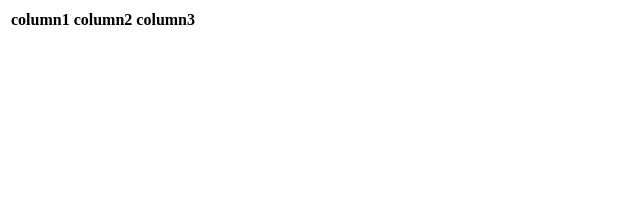
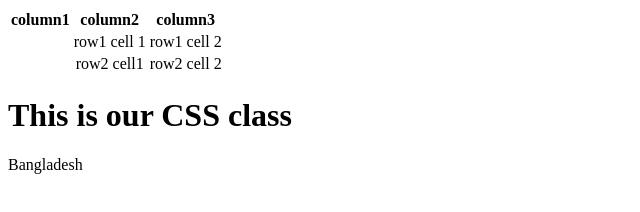
Before and after one commit to Farjanamimshanta/FARJANA127, a plain HTML site: page index 4.html in a window 1280 px wide. Shown: the whole page, without its empty margins (0-640 px from the left). Drawn offline with Linux system fonts and the light colour scheme.

Commit message:
change 2

```diff
--- a/index 4.html
+++ b/index 4.html
@@ -21,8 +21,18 @@
         <th>column2</th>
         <th>column3</th>
      </tr>
-     <tr></tr>
+     <tr>
+        <td rowspan="3" Row 1 Cell 1></td>
+        <td> row1 cell 1</td>
+        <td>row1 cell 2</td>
+        </tr>
+        <tr>
+            <td>row2 cell1 </td>
+            <td>row2 cell 2</td>
+            </tr>
 
     </table>
+    <h1>This is our CSS class</h1>
+    <p>Bangladesh</p>
 </body>
 </html>
```
